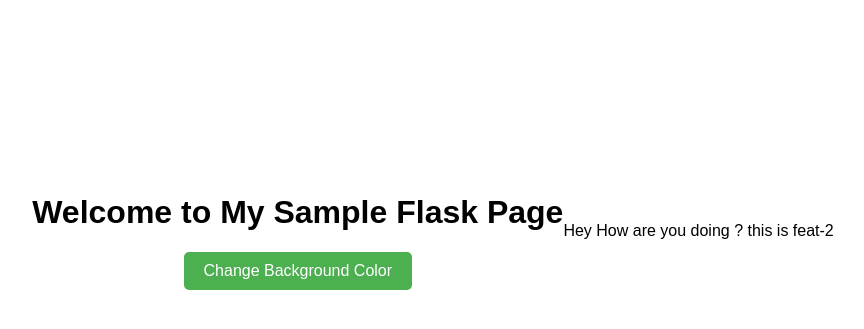
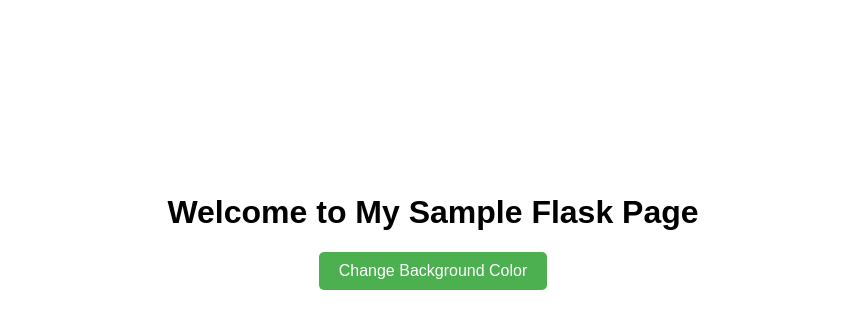
Before and after one commit to r0han01/flask-app, a Flask app: page / in a window 1280 px wide. Shown: the part 169-498 px from the top of the page, without its empty margins (207-1071 px from the left). Run offline with Flask 3, Linux system fonts and the light colour scheme.

Commit message:
Redo To Main

```diff
--- a/templates/index.html
+++ b/templates/index.html
@@ -13,6 +13,5 @@
         <button id="colorButton">Change Background Color</button>
     </div>
     <script src="{{ url_for('static', filename='script.js') }}"></script>
-    <p>Hey How are you doing ? this is feat-2 </p>
 </body>
 </html>
```
